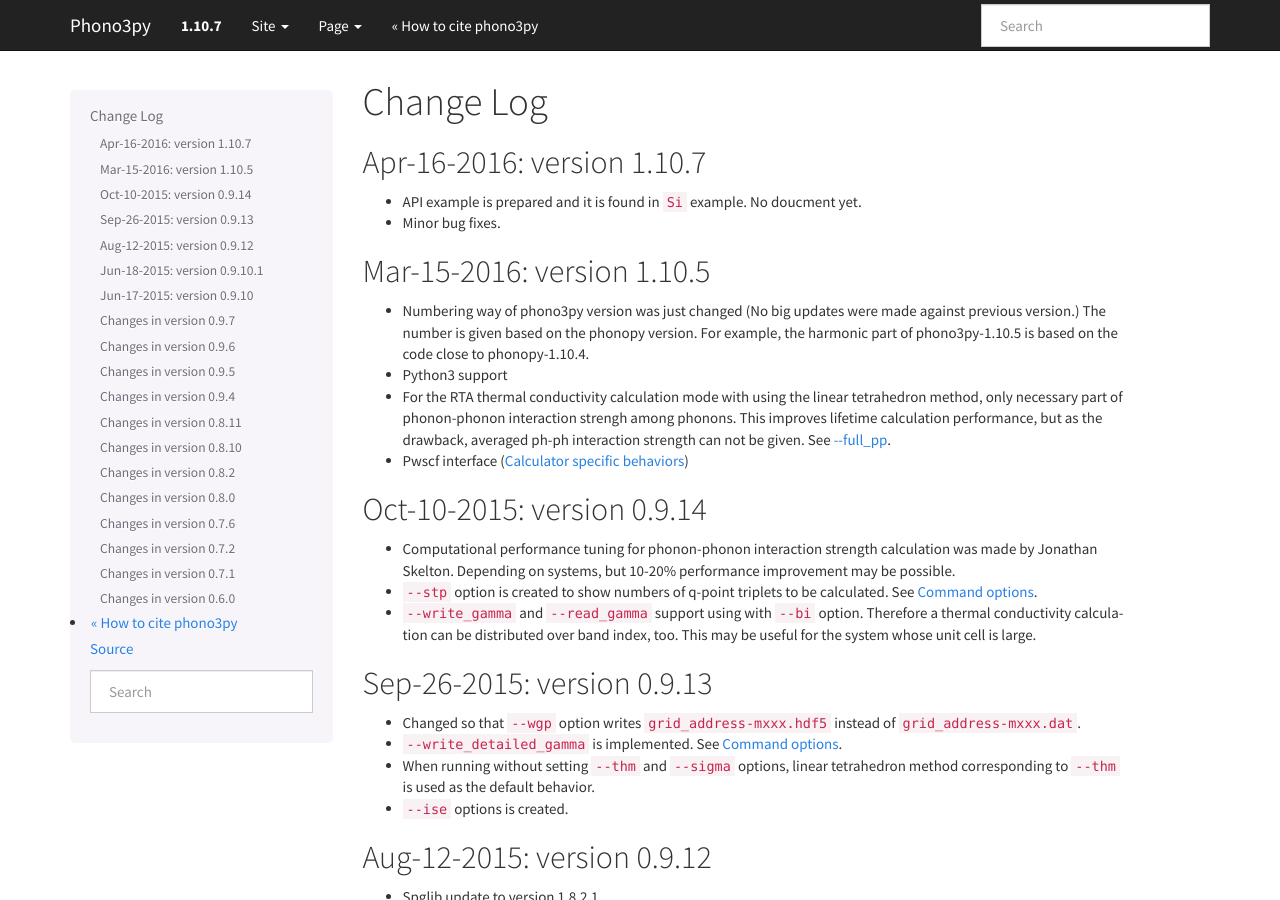
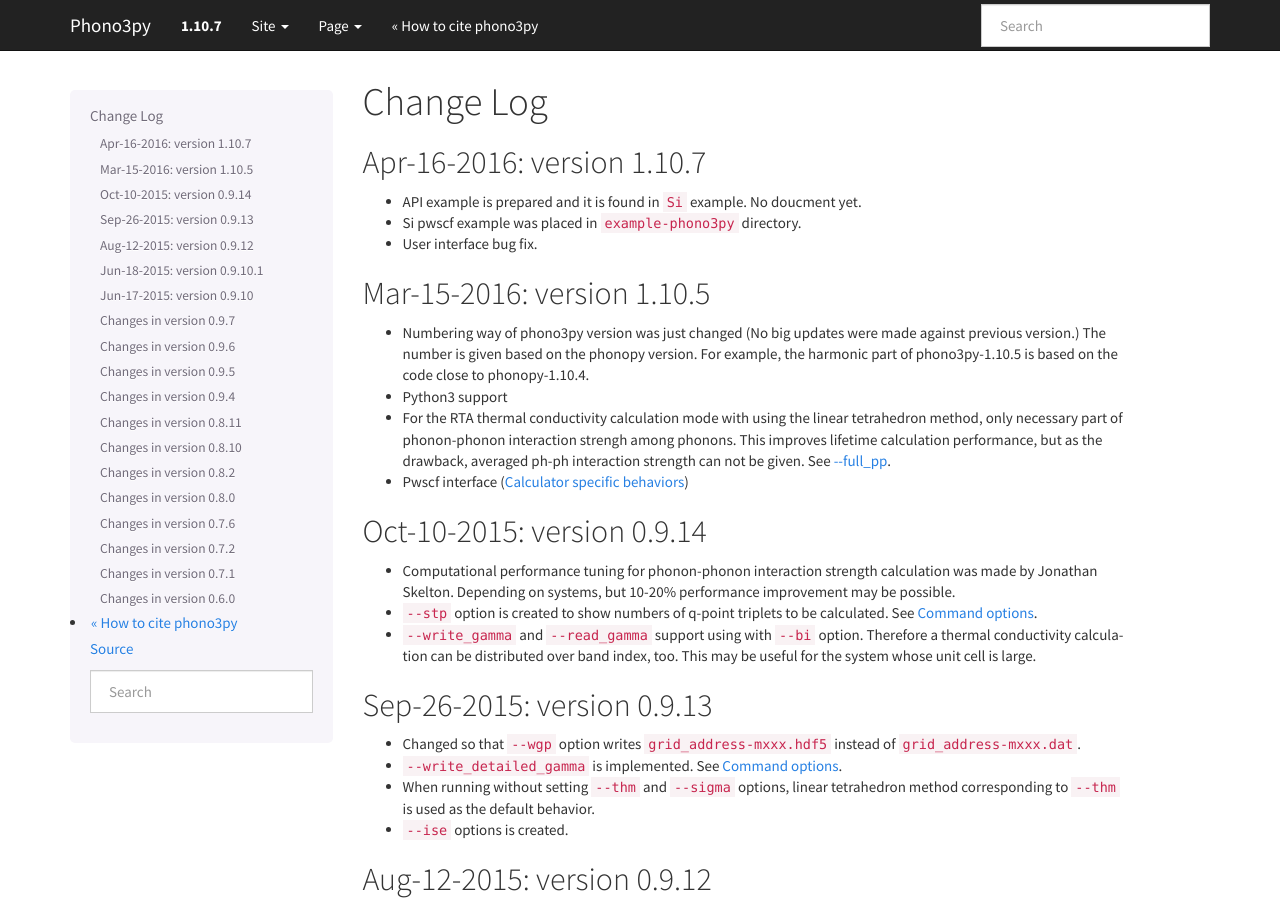
Before and after one commit to phonopy/phono3py, a Sphinx documentation site: the page built from doc/changelog.rst, in a window 1280 px wide and 900 px high. Built offline with Sphinx 7.4.7, drawn with Linux system fonts in a browser that asks for light colours; formulas are drawn with MathJax 3.

Commit message:
Update document for version 1.10.7

```diff
--- a/doc/changelog.rst
+++ b/doc/changelog.rst
@@ -8,7 +8,8 @@
 
 - API example is prepared and it is found in ``Si`` example. No
   doucment yet.
-- Minor bug fixes.
+- Si pwscf example was placed in ``example-phono3py`` directory.
+- User interface bug fix.
 
 Mar-15-2016: version 1.10.5
 ------------------------------
```
